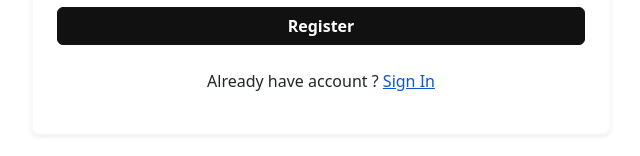
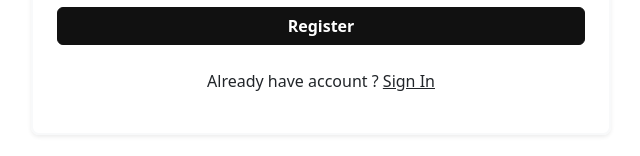
Before and after one commit to Abdulz11/ecommerce-TS, a React (Vite) app: page /register in a window 1280 px wide. In both pictures the pointer is over the link "Sign In". Shown: the part 1054-1210 px from the top of the page, without its empty margins (319-959 px from the left). Built offline with nearby package versions, Linux system fonts and the light colour scheme.

Commit message:
domain error fixed in registeration link

```diff
--- a/src/index.css
+++ b/src/index.css
@@ -2,6 +2,14 @@
   margin: 0;
   padding: 0;
   box-sizing: border-box;
+}
+
+a a,
+a:hover,
+a:active,
+a:focus,
+a:visited {
+  color: inherit;
 }
 
 :root {
--- a/src/lib/api.tsx
+++ b/src/lib/api.tsx
@@ -20,6 +20,7 @@ export async function fetchData(
     credentials: "include" as RequestCredentials,
     ...options,
   };
+
   console.log(`${BASE_URL}${url}`, urlOptions);
   const response = await fetch(`${BASE_URL}${url}`, urlOptions);
 
--- a/src/pages/Register.tsx
+++ b/src/pages/Register.tsx
@@ -32,10 +32,10 @@ export default function Register() {
     try {
       setResponse((prev) => ({ ...prev, loading: true }));
 
-      const res = await fetchData(`user/registration`, "POST", {
+      const res = await fetchData(`/user/registration`, "POST", {
         body: JSON.stringify(data),
       });
-      const resData = await res.json();
+      const resData = await res;
       console.log(resData);
       if (!resData?.success) {
         setResponse((prev) => ({
```
